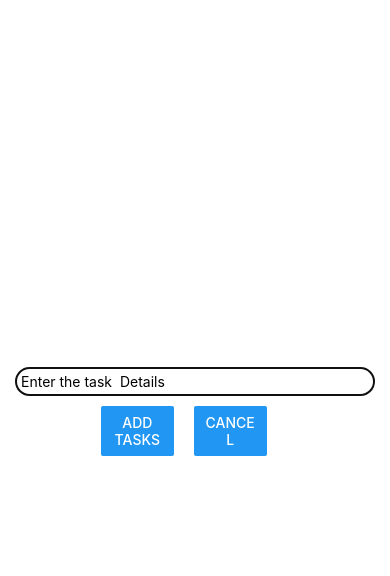
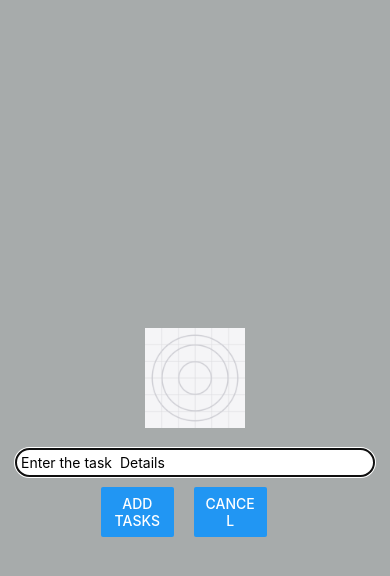
Before and after one commit to dubeyawnish/Task-Manager-App, a React Native app: screen / in a window 390 px wide. Both pictures are taken after a click on the button "ADD NEW TASK". Shown: the top 576 px of the page. Built offline with nearby package versions, Linux system fonts and the light colour scheme.

Commit message:
image added to app

```diff
--- a/Components/AddTask.js
+++ b/Components/AddTask.js
@@ -1,4 +1,4 @@
-import { StyleSheet, Button, TextInput, View, Alert, Modal } from "react-native";
+import { StyleSheet, Button, TextInput, View, Alert, Modal, Image } from "react-native";
 import { useState } from "react";
 
 const AddTask = (props) => {
@@ -24,6 +24,7 @@ const AddTask = (props) => {
     return (
         <Modal visible={props.visible} animationType="slide">
             <View style={styles.inputContainer}>
+                <Image style={styles.imageStyle} source={require('../assets/icon.png')} />
                 <TextInput
                     onChangeText={taskInputHandler}
                     style={styles.inputBox}
@@ -53,10 +54,8 @@ const styles = StyleSheet.create({
         flexDirection: 'column',
         justifyContent: 'center',
         alignItems: 'center',
-        marginBottom: 20,
-        borderBottomWidth: 1,
-        borderBottomColor: '#cccccc',
         padding: 15,
+        backgroundColor: '#a7abab'
 
     },
     inputBox: {
@@ -64,6 +63,7 @@ const styles = StyleSheet.create({
         borderWidth: 1,
         borderColor: '#cccccc',
         padding: 5,
+        backgroundColor: 'white',
 
         borderRadius: 15
     },
@@ -76,6 +76,11 @@ const styles = StyleSheet.create({
         width: '35%',
         marginHorizontal: 10
 
+    },
+    imageStyle: {
+        width: 100,
+        height: 100,
+        margin: 20,
     }
 }
 
```
